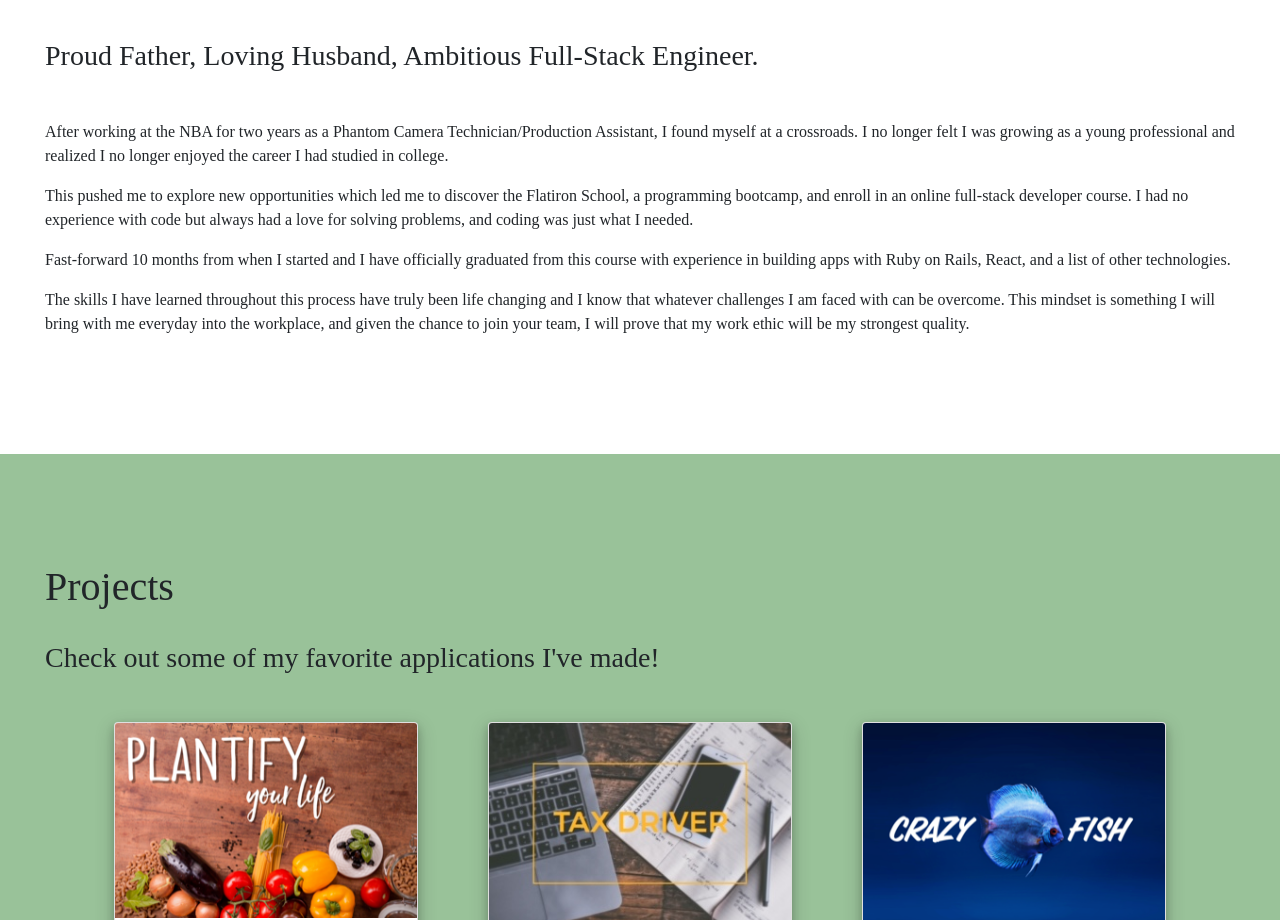
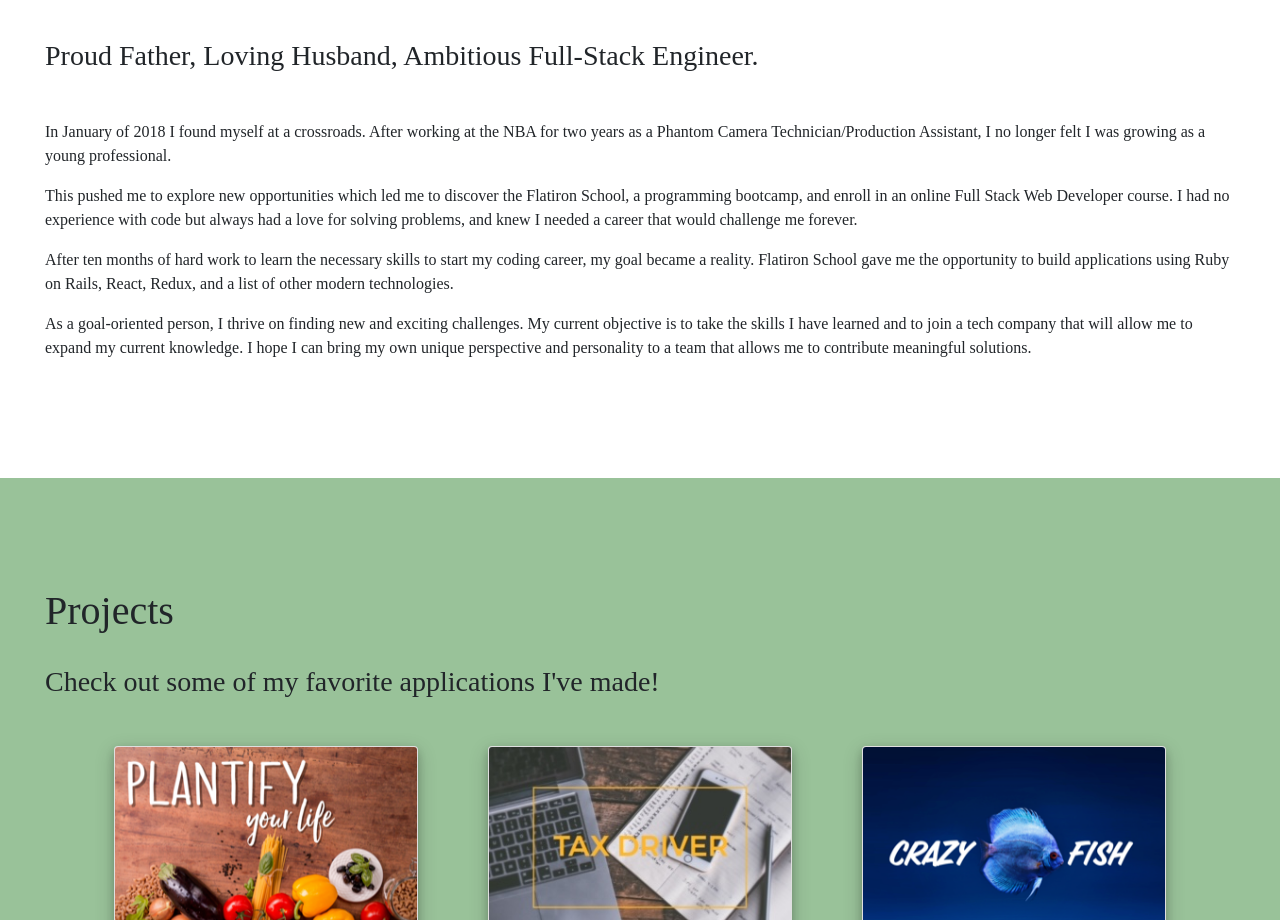
Before and after one commit to bthornton505/bt-personal-site, a React (Create React App) app in the folder bt-site/: page / in a window 1280 px wide. Shown: the part 1125-2045 px from the top of the page. Built offline with nearby package versions, Linux system fonts and the light colour scheme.

Commit message:
updated the written content for the about

```diff
--- a/bt-site/src/components/About.js
+++ b/bt-site/src/components/About.js
@@ -13,24 +13,29 @@ const About = () => {
               Proud Father, Loving Husband, Ambitious Full-Stack Engineer.
             </h3>
             <p>
-              After working at the NBA for two years as a Phantom Camera Technician/Production Assistant,
-              I found myself at a crossroads. I no longer felt I was growing as a young professional
-              and realized I no longer enjoyed the career I had studied in college.
+              In January of 2018 I found myself at a crossroads. After working at
+              the NBA for two years as a Phantom Camera Technician/Production Assistant,
+              I no longer felt I was growing as a young professional.
             </p>
             <p>
-              This pushed me to explore new opportunities which led me to discover the
-              Flatiron School, a programming bootcamp, and enroll in an online full-stack developer course.
-              I had no experience with code but always had a love for solving problems, and coding was just what I needed.
+              This pushed me to explore new opportunities which led me to discover
+              the Flatiron School, a programming bootcamp, and enroll in an online
+              Full Stack Web Developer course. I had no experience with code but always
+              had a love for solving problems, and knew I needed a career that would
+              challenge me forever.
             </p>
             <p>
-              Fast-forward 10 months from when I started and I have officially graduated
-              from this course with experience in building apps with Ruby on Rails, React, and a list of other technologies.
+              After ten months of hard work to learn the necessary skills to start
+              my coding career, my goal became a reality. Flatiron School gave me the
+              opportunity to build applications using Ruby on Rails, React, Redux,
+              and a list of other modern technologies.
             </p>
             <p>
-              The skills I have learned throughout this process have truly been life
-              changing and I know that whatever challenges I am faced with can be overcome.
-              This mindset is something I will bring with me everyday into the workplace,
-              and given the chance to join your team, I will prove that my work ethic will be my strongest quality.
+              As a goal-oriented person, I thrive on finding new and exciting challenges.
+              My current objective is to take the skills I have learned and to join a
+              tech company that will allow me to expand my current knowledge.
+              I hope I can bring my own unique perspective and personality to a team
+              that allows me to contribute meaningful solutions.
             </p>
           </Col>
         </Row>
```
